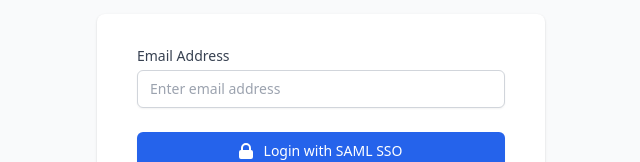
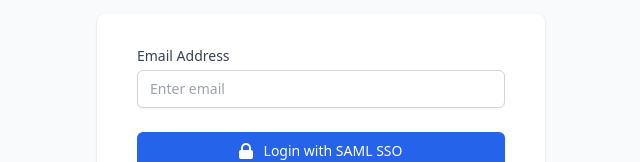
Before and after one commit to workos/workos-explore, a Next.js app: page /app/sso in a window 1280 px wide. Shown: the part 360-522 px from the top of the page, without its empty margins (319-959 px from the left). Built offline with nearby package versions, Linux system fonts and the light colour scheme; a web font is replaced by a local one; what @tailwindcss/ui would draw is missing.

Commit message:
Update LoginWithSSO.js

```diff
--- a/components/LoginWithSSO.js
+++ b/components/LoginWithSSO.js
@@ -28,7 +28,7 @@
                     id="email"
                     name="email"
                     type="text"
-                    placeholder="Enter email address"
+                    placeholder="Enter email"
                     required
                     className="appearance-none block w-full px-3 py-2 border border-gray-300 rounded-md shadow-sm placeholder-gray-400 focus:outline-none focus:ring-blue-500 focus:border-blue-500 sm:text-sm"
                   />
```
